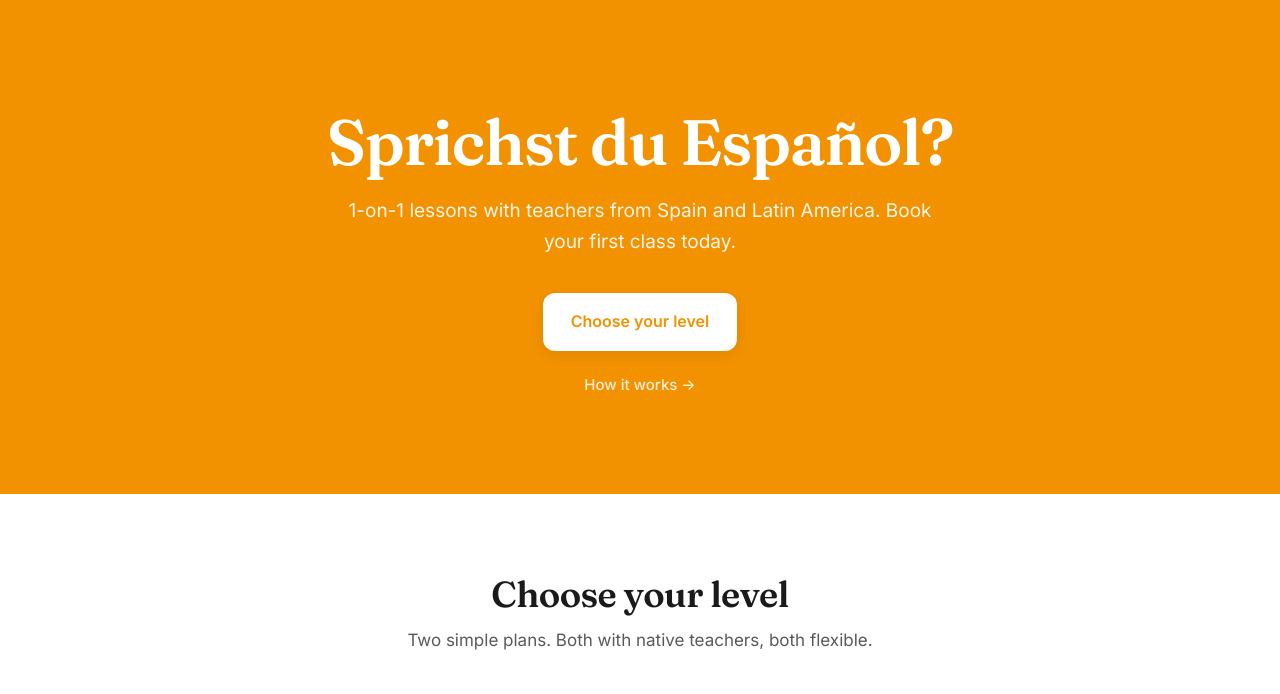
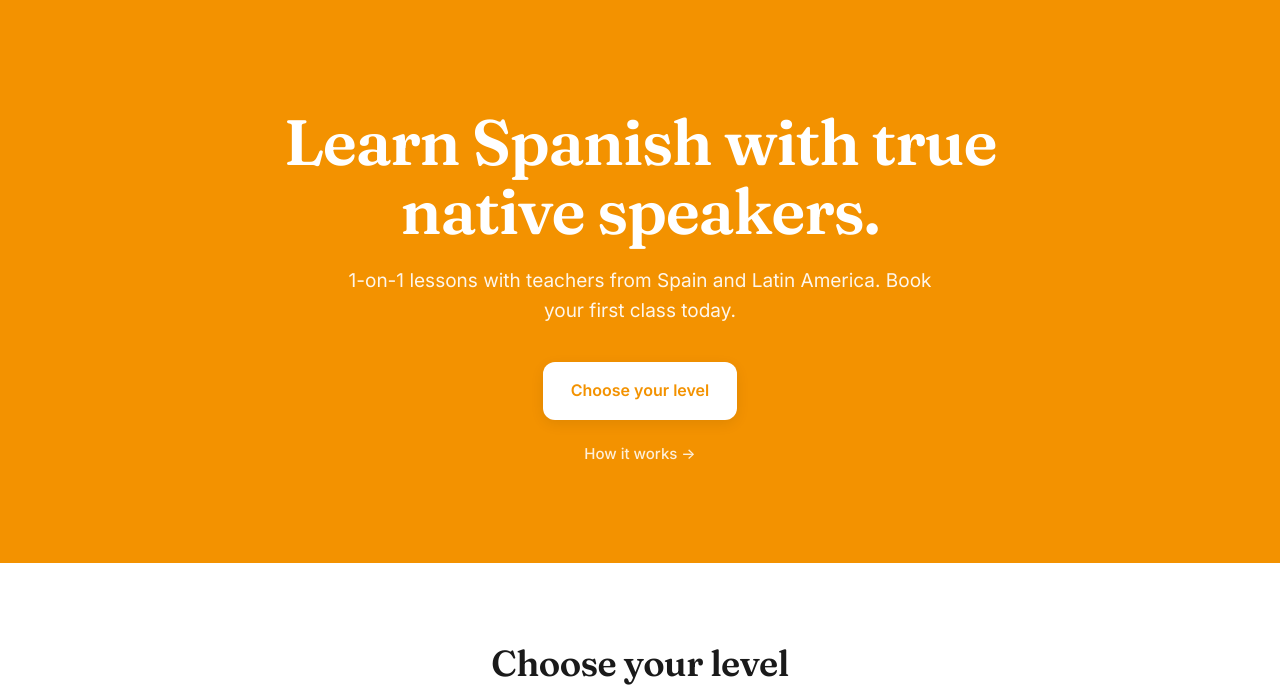
Before and after one commit to DarioAapl/learnspanishwithnatives.com, a plain HTML site: page beta/index.html in a window 1280 px wide. Shown: the part 100-794 px from the top of the page. Drawn offline with Linux system fonts and the light colour scheme.

Commit message:
update hero headline

```diff
--- a/beta/index.html
+++ b/beta/index.html
@@ -354,7 +354,7 @@
   <main>
     <section class="hero">
       <div class="container">
-        <h1>Sprichst du Español?</h1>
+        <h1>Learn Spanish with true native speakers.</h1>
         <p class="sub">1-on-1 lessons with teachers from Spain and Latin America. Book your first class today.</p>
         <a href="#levels" class="btn">Choose your level</a>
         <div>
```
